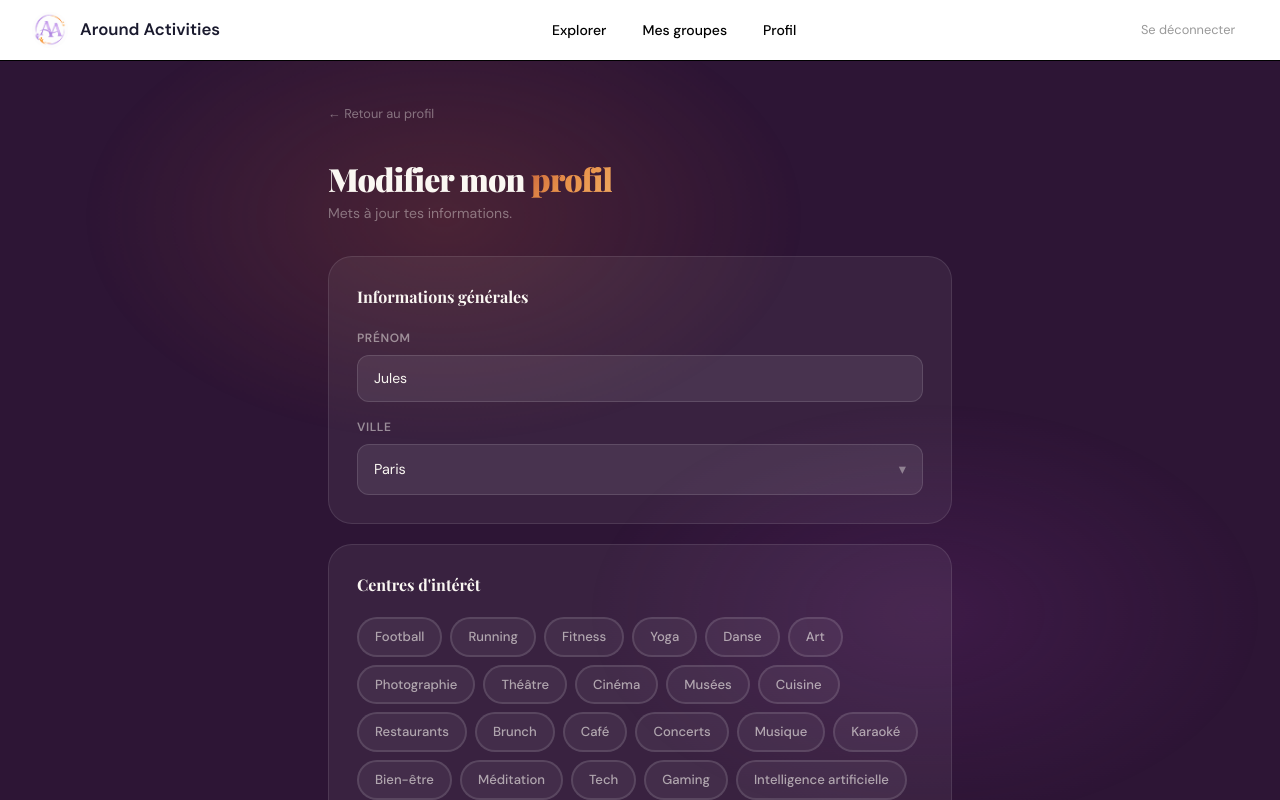
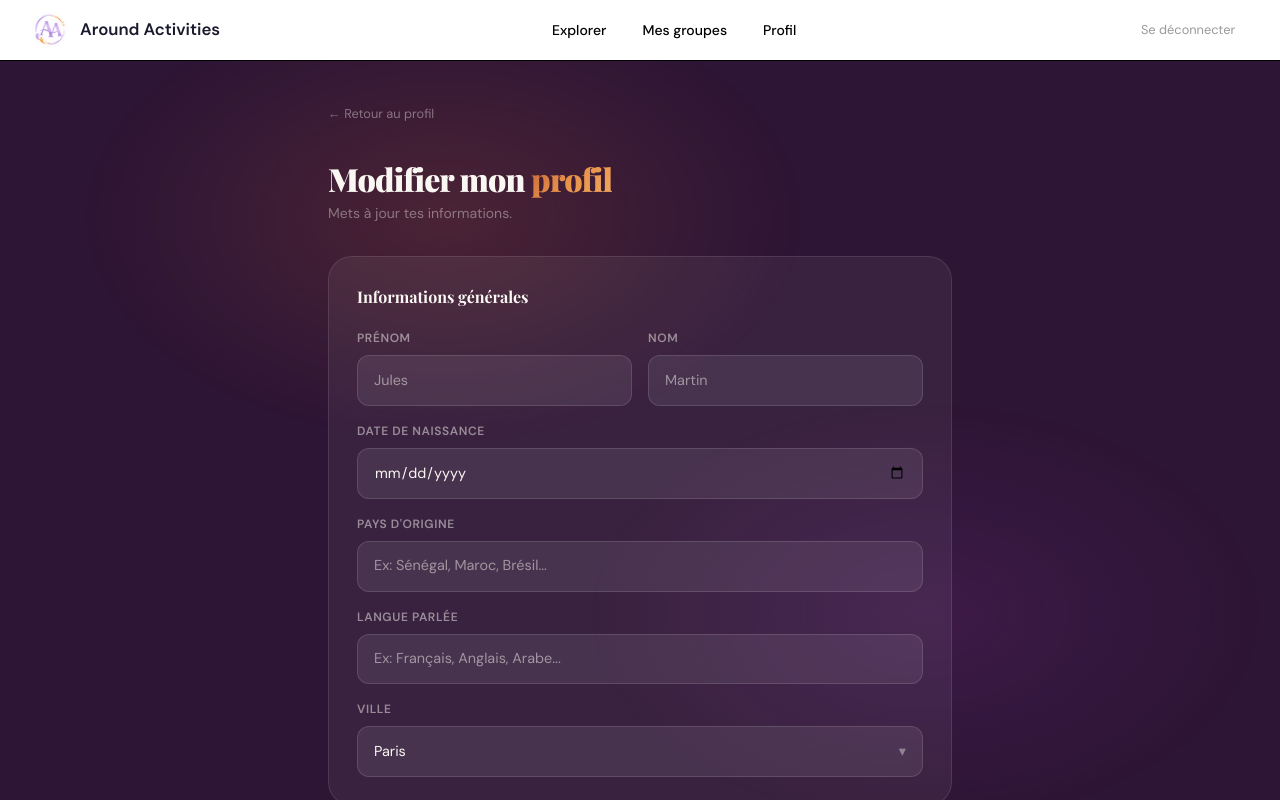
Before and after one commit to kourasoumare/frontend-Around-Activities-V2, a Next.js app: page /profil/modifier in a window 1280 px wide. Shown: the top 800 px of the page. Built offline with nearby package versions, Linux system fonts and the light colour scheme; sample sign-in values are in the browser's storage.

Commit message:
fitxe: configuration pour langage et profil

```diff
--- a/src/app/activites/[id]/page.tsx
+++ b/src/app/activites/[id]/page.tsx
@@ -8,7 +8,7 @@ import { getActivityByIdApi, joinGroupApi, ApiError } from "@/lib/api";
 import { useParams, notFound } from "next/navigation";
 import { useToast } from "@/context/ToastContext";
 
-const CATEGORY_EMOJIS: Record<string, string> = {
+/*const CATEGORY_EMOJIS: Record<string, string> = {
   "Sport & Fitness": "⚽",
   "Art & Culture": "🎨",
   "Restaurant & Cuisine": "🍳",
@@ -17,7 +17,7 @@ const CATEGORY_EMOJIS: Record<string, string> = {
   "Tech & Jeux vidéo": "💻",
   "Nature & Plein air": "🌿",
   "Rencontres & Chill": "📸",
-};
+};*/
 
 export default function ActivityDetailPage() {
   const params = useParams();
@@ -81,7 +81,7 @@ export default function ActivityDetailPage() {
           </Link>
 
           <div style={{ display: "flex", alignItems: "center", gap: "1rem", marginBottom: "0.75rem" }}>
-            <span style={{ fontSize: "2.5rem" }}>{CATEGORY_EMOJIS[activity.category] || "✨"}</span>
+
             <div>
               <h1 className="font-head font-black tracking-tight" style={{ fontSize: "clamp(2rem, 4vw, 3rem)", color: "#FAF7F2", lineHeight: 1.1 }}>
                 {activity.category}
--- a/src/app/profil/modifier/page.tsx
+++ b/src/app/profil/modifier/page.tsx
@@ -2,22 +2,56 @@
 
 import Link from "next/link";
 import { useRouter } from "next/navigation";
-import { useState } from "react";
+import { useState, useEffect } from "react";
 import { AppNavbar } from "@/components/Navbar";
-import { MOCK_USER, INTERESTS } from "@/lib/data";
+import { INTERESTS } from "@/lib/data";
 import { useToast } from "@/context/ToastContext";
 import { updateProfileApi, ApiError } from "@/lib/api";
+import { ProtectedRoute } from "@/components/ProtectedRoute";
 
 export default function ModifierProfilPage() {
   const router = useRouter();
   const { showToast } = useToast();
-const user = MOCK_USER;
 
-const [form, setForm] = useState({ firstName: user.firstName, city: user.city });
-const [selectedInterests, setSelectedInterests] = useState<string[]>(user.interests);
+  const [form, setForm] = useState({
+    firstName: "",
+    lastName: "",
+    city: "",
+    customCity: "",
+    origin: "",
+    birthDate: "",
+    language: "",
+  });
+  const [selectedInterests, setSelectedInterests] = useState<string[]>([]);
   const [loading, setLoading] = useState(false);
   const [cityOpen, setCityOpen] = useState(false);
-const cities = ["Paris", "Lyon", "Bordeaux", "Marseille", "Toulouse", "Nantes", "Lille"];
+  const [userId, setUserId] = useState<number>(1);
+
+  const cities = ["Paris", "Lyon", "Bordeaux", "Marseille", "Toulouse", "Nantes", "Lille", "Autre"];
+
+  // Charger les données réelles de l'utilisateur connecté
+  useEffect(() => {
+    const stored = localStorage.getItem("user");
+    if (!stored) return;
+    const user = JSON.parse(stored);
+    setUserId(user.id);
+
+    const cityInList = cities.slice(0, -1).includes(user.city);
+    setForm({
+      firstName: user.first_name || "",
+      lastName: user.last_name || "",
+      city: cityInList ? user.city : (user.city ? "Autre" : "Paris"),
+      customCity: cityInList ? "" : (user.city || ""),
+      origin: user.origin || "",
+      birthDate: user.birth_date ? user.birth_date.split("T")[0] : "",
+      language: user.language || "",
+    });
+
+    if (user.interests && Array.isArray(user.interests)) {
+      setSelectedInterests(user.interests);
+    }
+  // eslint-disable-next-line react-hooks/exhaustive-deps
+  }, []);
 
   function handleChange(e: React.ChangeEvent<HTMLInputElement>) {
     setForm((prev) => ({ ...prev, [e.target.name]: e.target.value }));
@@ -32,15 +66,29 @@ prev.includes(tag) ? prev.filter((t) => t !== tag) : [...prev, tag]
   async function handleSubmit(e: React.FormEvent) {
     e.preventDefault();
     setLoading(true);
+    const finalCity = form.city === "Autre" ? form.customCity : form.city;
     try {
-await updateProfileApi(user.id, { firstName: form.firstName, city: form.city, interests: selectedInterests });
+      const updated = await updateProfileApi(userId, {
+        firstName: form.firstName,
+        lastName: form.lastName,
+        city: finalCity,
+        origin: form.origin,
+        birthDate: form.birthDate,
+        language: form.language,
+        interests: selectedInterests,
+      });
+      // Mettre à jour le localStorage avec les nouvelles données
+      const stored = localStorage.getItem("user");
+      if (stored) {
+        const current = JSON.parse(stored);
+        localStorage.setItem("user", JSON.stringify({ ...current, ...(updated as object), interests: selectedInterests }));
+      }
       showToast("Profil mis à jour !", "success");
-router.push("/profil/1");
+      router.push(`/profil/${userId}`);
     } catch (err) {
       if (err instanceof ApiError && err.status === 0) {
-// Mode démo sans backend
         showToast("Profil mis à jour !", "success");
-router.push("/profil/1");
+        router.push(`/profil/${userId}`);
       } else {
         showToast("Erreur lors de la mise à jour.", "error");
       }
@@ -49,7 +97,21 @@ setLoading(false);
     }
   }
 
+  const labelStyle = {
+    display: "block", fontSize: "0.75rem", fontWeight: 600,
+    color: "rgba(250,247,242,0.5)", marginBottom: "0.5rem", letterSpacing: "0.05em"
+  } as const;
+
+  const inputStyle = {
+    width: "100%", padding: "0.85rem 1rem",
+    background: "rgba(255,255,255,0.08)",
+    border: "1px solid rgba(255,255,255,0.12)",
+    borderRadius: "0.75rem", color: "#FAF7F2",
+    fontSize: "0.9rem", outline: "none", fontFamily: "inherit",
+  };
+
   return (
+    <ProtectedRoute>
       <div className="min-h-screen pb-20 md:pb-0 relative" style={{ background: "#2D1535" }}>
         <div className="fixed inset-0 pointer-events-none" style={{ zIndex: 0 }}>
           <div className="absolute gradient-animated" style={{ width: "60%", height: "60%", top: "0%", left: "0%", background: "radial-gradient(ellipse, rgba(196,96,58,0.20) 0%, transparent 70%)" }} />
@@ -60,15 +122,19 @@ return (
           <AppNavbar />
 
           <div className="max-w-2xl mx-auto px-6 py-10">
-<Link href="/profil/1" style={{ color: "rgba(250,247,242,0.4)", fontSize: "0.8rem", textDecoration: "none", display: "inline-flex", alignItems: "center", gap: "0.25rem", marginBottom: "2rem" }}>
+            <Link href={`/profil/${userId}`} style={{ color: "rgba(250,247,242,0.4)", fontSize: "0.8rem", textDecoration: "none", display: "inline-flex", alignItems: "center", gap: "0.25rem", marginBottom: "2rem" }}>
               ← Retour au profil
             </Link>
 
             <h1 className="font-head font-black tracking-tight mb-1" style={{ fontSize: "2rem", color: "#FAF7F2" }}>
               Modifier mon{" "}
-<span style={{ background: "linear-gradient(135deg, #C4603A, #E8924A, #F0A860)", WebkitBackgroundClip: "text", backgroundClip: "text", WebkitTextFillColor: "transparent", color: "transparent" }}>profil</span>
+              <span style={{ background: "linear-gradient(135deg, #C4603A, #E8924A, #F0A860)", WebkitBackgroundClip: "text", backgroundClip: "text", WebkitTextFillColor: "transparent" }}>
+                profil
+              </span>
             </h1>
-<p style={{ color: "rgba(250,247,242,0.4)", fontSize: "0.875rem", marginBottom: "2rem" }}>Mets à jour tes informations.</p>
+            <p style={{ color: "rgba(250,247,242,0.4)", fontSize: "0.875rem", marginBottom: "2rem" }}>
+              Mets à jour tes informations.
+            </p>
 
             <form onSubmit={handleSubmit} style={{ display: "flex", flexDirection: "column", gap: "1.25rem" }}>
 
@@ -76,22 +142,46 @@ Modifier mon{" "}
               <div style={{ background: "rgba(255,255,255,0.06)", border: "1px solid rgba(255,255,255,0.10)", borderRadius: "1.5rem", padding: "1.75rem" }}>
                 <h2 style={{ fontWeight: 600, color: "#FAF7F2", marginBottom: "1.25rem" }}>Informations générales</h2>
                 <div style={{ display: "flex", flexDirection: "column", gap: "1rem" }}>
+
+                  <div style={{ display: "grid", gridTemplateColumns: "1fr 1fr", gap: "1rem" }}>
                     <div>
-<label style={{ display: "block", fontSize: "0.75rem", fontWeight: 600, color: "rgba(250,247,242,0.5)", marginBottom: "0.5rem", letterSpacing: "0.05em" }}>PRÉNOM</label>
-<input className="form-input" name="firstName" value={form.firstName} onChange={handleChange}
-style={{ background: "rgba(255,255,255,0.08)", border: "1px solid rgba(255,255,255,0.12)", color: "#FAF7F2" }} />
+                      <label style={labelStyle}>PRÉNOM</label>
+                      <input style={inputStyle} name="firstName" value={form.firstName} onChange={handleChange} placeholder="Jules" />
                     </div>
                     <div>
-<label style={{ display: "block", fontSize: "0.75rem", fontWeight: 600, color: "rgba(250,247,242,0.5)", marginBottom: "0.5rem", letterSpacing: "0.05em" }}>VILLE</label>
+                      <label style={labelStyle}>NOM</label>
+                      <input style={inputStyle} name="lastName" value={form.lastName} onChange={handleChange} placeholder="Martin" />
+                    </div>
+                  </div>
+
+                  <div>
+                    <label style={labelStyle}>DATE DE NAISSANCE</label>
+                    <input style={inputStyle} type="date" name="birthDate" value={form.birthDate} onChange={handleChange} />
+                  </div>
+
+                  <div>
+                    <label style={labelStyle}>PAYS D&apos;ORIGINE</label>
+                    <input style={inputStyle} name="origin" value={form.origin} onChange={handleChange} placeholder="Ex: Sénégal, Maroc, Brésil..." />
+                  </div>
+
+                  <div>
+                    <label style={labelStyle}>LANGUE PARLÉE</label>
+                    <input style={inputStyle} name="language" value={form.language} onChange={handleChange} placeholder="Ex: Français, Anglais, Arabe..." />
+                  </div>
+
+                  {/* Ville */}
+                  <div>
+                    <label style={labelStyle}>VILLE</label>
                     <div style={{ position: "relative" }}>
                       <button type="button" onClick={() => setCityOpen(!cityOpen)}
-style={{ width: "100%", padding: "0.85rem 1rem", background: "rgba(255,255,255,0.08)", border: "1px solid rgba(255,255,255,0.12)", borderRadius: "0.75rem", color: "#FAF7F2", fontSize: "0.9rem", cursor: "pointer", fontFamily: "inherit", textAlign: "left", display: "flex", justifyContent: "space-between", alignItems: "center" }}>
+                        style={{ ...inputStyle, display: "flex", justifyContent: "space-between", alignItems: "center", cursor: "pointer" }}>
                         {form.city} <span style={{ color: "rgba(250,247,242,0.4)" }}>▾</span>
                       </button>
                       {cityOpen && (
                         <div style={{ position: "absolute", top: "calc(100% + 4px)", left: 0, right: 0, background: "#1A0A2E", border: "1px solid rgba(255,255,255,0.12)", borderRadius: "0.75rem", overflow: "hidden", zIndex: 50 }}>
                           {cities.map((c) => (
-<button key={c} type="button" onClick={() => { setForm((prev) => ({ ...prev, city: c })); setCityOpen(false); }}
+                            <button key={c} type="button"
+                              onClick={() => { setForm((prev) => ({ ...prev, city: c, customCity: "" })); setCityOpen(false); }}
                               style={{ width: "100%", padding: "0.75rem 1rem", background: form.city === c ? "rgba(196,96,58,0.20)" : "transparent", color: form.city === c ? "#E8924A" : "rgba(250,247,242,0.7)", border: "none", cursor: "pointer", fontFamily: "inherit", fontSize: "0.875rem", textAlign: "left", borderBottom: "1px solid rgba(255,255,255,0.05)" }}>
                               {form.city === c ? "✓ " : ""}{c}
                             </button>
@@ -99,13 +189,22 @@ style={{ width: "100%", padding: "0.75rem 1rem", background: form.city === c ? "
                         </div>
                       )}
                     </div>
+                    {form.city === "Autre" && (
+                      <div style={{ marginTop: "0.75rem" }}>
+                        <input style={inputStyle} name="customCity" value={form.customCity} onChange={handleChange} placeholder="Saisie ta ville..." autoFocus />
                       </div>
+                    )}
+                  </div>
+
                 </div>
               </div>
 
               {/* Centres d'intérêt */}
               <div style={{ background: "rgba(255,255,255,0.06)", border: "1px solid rgba(255,255,255,0.10)", borderRadius: "1.5rem", padding: "1.75rem" }}>
-<h2 style={{ fontWeight: 600, color: "#FAF7F2", marginBottom: "1.25rem" }}>Centres d&apos;intérêt</h2>
+                <h2 style={{ fontWeight: 600, color: "#FAF7F2", marginBottom: "0.5rem" }}>Centres d&apos;intérêt</h2>
+                <p style={{ color: "rgba(250,247,242,0.4)", fontSize: "0.8rem", marginBottom: "1.25rem" }}>
+                  {selectedInterests.length} sélectionné{selectedInterests.length > 1 ? "s" : ""}
+                </p>
                 <div style={{ display: "flex", flexWrap: "wrap", gap: "0.5rem" }}>
                   {INTERESTS.map((tag) => (
                     <button key={tag} type="button" onClick={() => toggleInterest(tag)}
@@ -124,5 +223,6 @@ style={{ width: "100%", padding: "1rem", background: loading ? "rgba(255,255,255
           </div>
         </div>
       </div>
+    </ProtectedRoute>
   );
 }
--- a/src/lib/api.ts
+++ b/src/lib/api.ts
@@ -107,7 +107,7 @@ export async function deleteGroupApi(groupId: number) {
     return apiRequest(`/api/groups/${groupId}`, { method: "DELETE" });
 }
 
-export async function updateProfileApi(data: object) {
+export async function updateProfileApi(_userId: number, data: { firstName?: string; lastName?: string; city?: string; origin?: string; birthDate?: string; language?: string; interests?: string[] }) {
     return apiRequest(`/api/users/me`, { method: "PUT", body: JSON.stringify(data) });
 }
 
```
Lines whose indentation alone changed are shown as unchanged.
